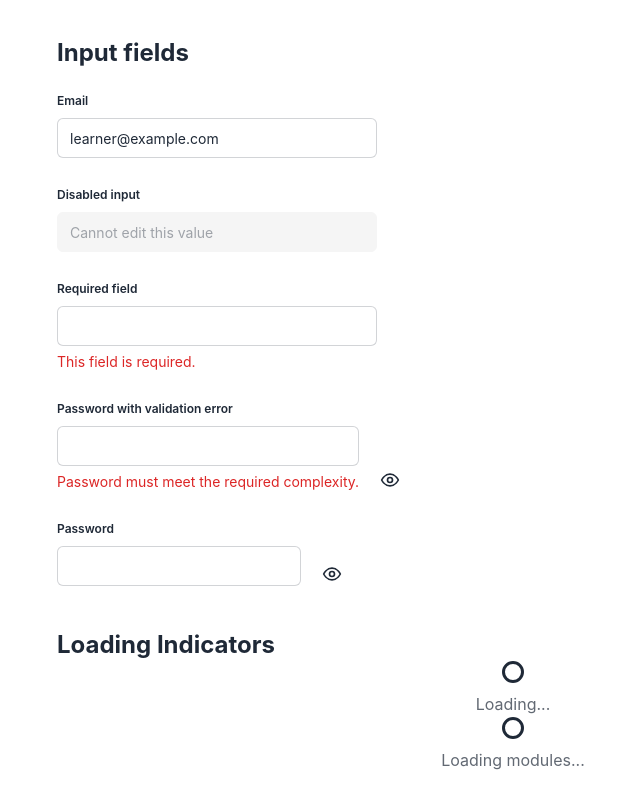
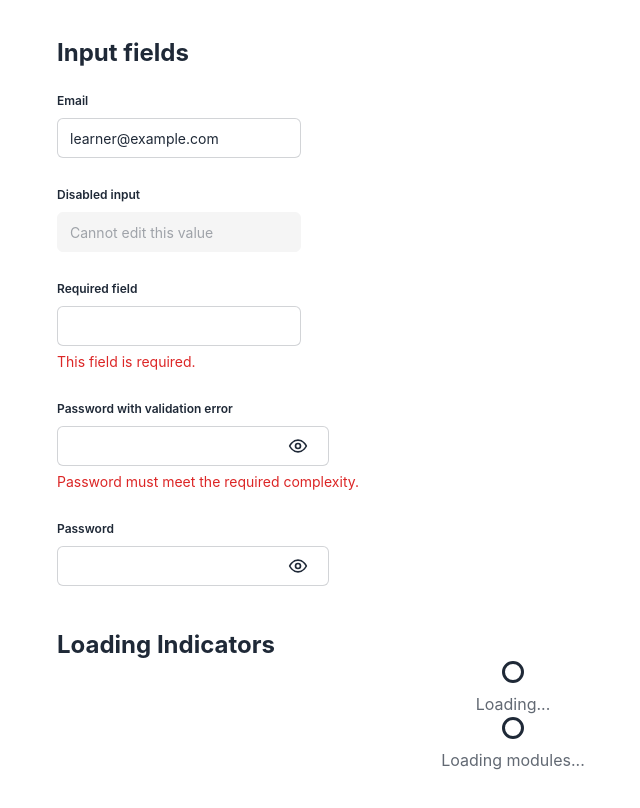
Before and after one commit to freeCodeCamp-Summer-Cohort-2026/history-heroes, a React (Vite) app in the folder client/: page /components in a window 1280 px wide. Shown: the part 1944-2752 px from the top of the page, without its empty margins (127-767 px from the left). Built offline with nearby package versions, Linux system fonts and the light colour scheme.

Commit message:
refactor(client): support input suffix

```diff
--- a/client/src/components/InputField.tsx
+++ b/client/src/components/InputField.tsx
@@ -1,10 +1,11 @@
 import { useId } from 'react'
-import type { ComponentProps } from 'react'
+import type { ComponentProps, ReactNode } from 'react'
 
 type InputFieldProps = ComponentProps<'input'> & {
   label: string
   requiredError?: string
   validationError?: string
+  inputSuffix?: ReactNode
 }
 
 export default function InputField({
@@ -13,6 +14,7 @@ export default function InputField({
   className = '',
   requiredError,
   validationError,
+  inputSuffix,
   ...inputProps
 }: InputFieldProps) {
   const generateId = useId()
@@ -24,7 +26,19 @@ export default function InputField({
       <legend className="fieldset-legend">
         <label htmlFor={inputId}>{label}</label>
       </legend>
-      <input id={inputId} className={`input ${className}`} {...inputProps} />
+      <div className="relative w-fit">
+        <input
+          id={inputId}
+          className={`input ${inputSuffix ? 'pr-10' : ''} ${className}`}
+          {...inputProps}
+        />
+
+        {inputSuffix && (
+          <div className="absolute inset-y-0 right-2 flex items-center">
+            {inputSuffix}
+          </div>
+        )}
+      </div>
       {errorMessage && <p className="text-error text-sm">{errorMessage}</p>}
     </fieldset>
   )
--- a/client/src/components/PasswordField.tsx
+++ b/client/src/components/PasswordField.tsx
@@ -8,8 +8,10 @@ export default function PasswordField(props: PasswordFieldProps) {
   const [showPassword, setShowPassword] = useState(false)
 
   return (
-    <div className="flex items-end gap-2">
-      <InputField {...props} type={showPassword ? 'text' : 'password'} />
+    <InputField
+      {...props}
+      type={showPassword ? 'text' : 'password'}
+      inputSuffix={
         <button
           type="button"
           className="btn btn-ghost btn-sm"
@@ -51,6 +53,7 @@ export default function PasswordField(props: PasswordFieldProps) {
             </svg>
           )}
         </button>
-    </div>
+      }
+    />
   )
 }
```
Also changed, not shown: 1 other file (tests, documents, lock files or other folders). Lines whose indentation alone changed are shown as unchanged.
